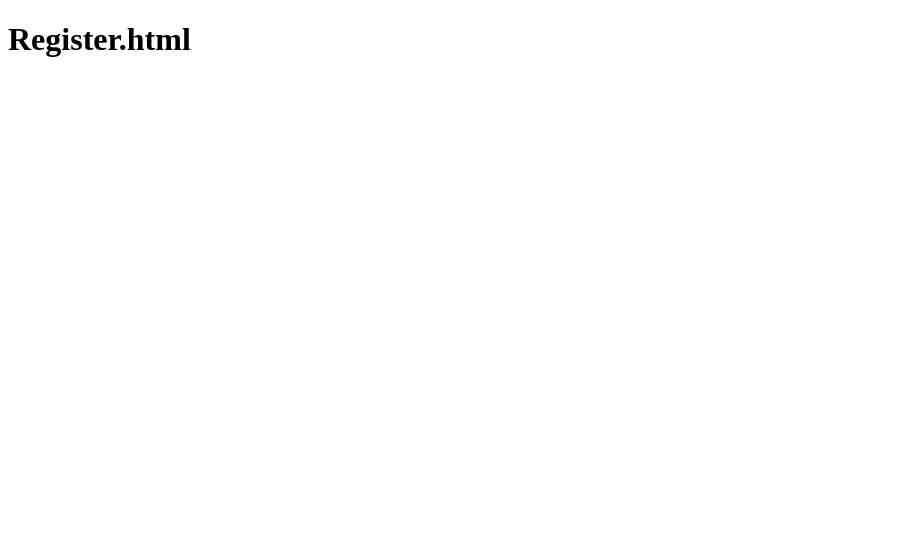
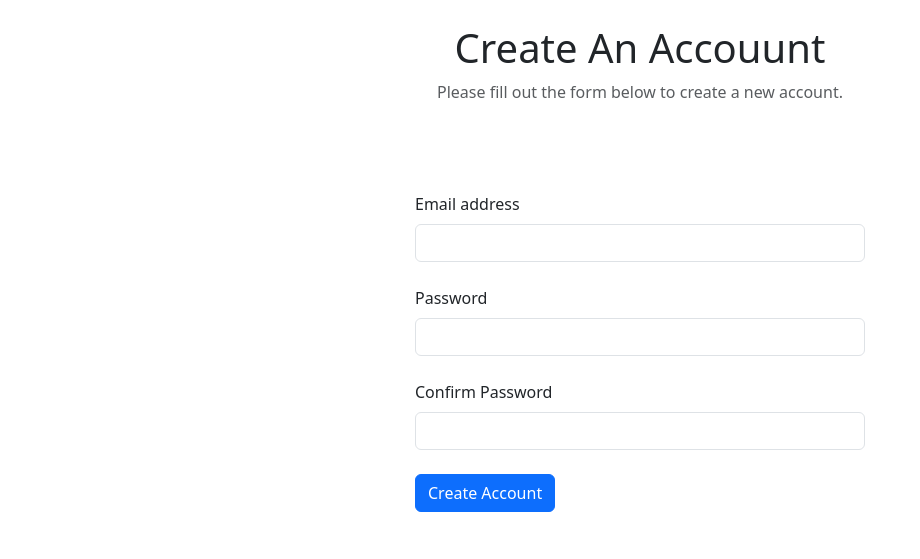
Before and after one commit to DanielGonzalezGil/Adv-Web-Dev-Final-Project, a Django app: page /register/ in a window 1280 px wide. Before the commit the part shown is almost empty. Shown: the top 559 px of the page, without its empty margins (0-920 px from the left). Run offline with Django 4.2, Linux system fonts and the light colour scheme.

Commit message:
updated front end

```diff
--- a/mydiary/Diary/models.py
+++ b/mydiary/Diary/models.py
@@ -4,7 +4,6 @@
 # Database schema for the Diary app
 
 
-# maybe add a PK?
 class DiaryEntry(models.Model):
     created_by = models.ForeignKey(
         User, on_delete=models.CASCADE, related_name="diary_entries"
--- a/mydiary/Diary/templates/register.html
+++ b/mydiary/Diary/templates/register.html
@@ -1,12 +1,44 @@
 {% load static %}
 
 <!DOCTYPE html>
-
 <html>
 <head>
-    <title>Register.html</title>
+    <meta charset="UTF-8">
+    <meta name="viewport" content="width=device-width, initial-scale=1.0">
+    <link href="https://cdn.jsdelivr.net/npm/bootstrap@5.3.3/dist/css/bootstrap.min.css" rel="stylesheet">
+    <title>Login.html</title>
 </head>
 <body>
-    <h1>Register.html</h1>
+
+    <div class="p-4 text-center">
+        <h1> Create An Accouunt </h1>
+        <p class="text-muted">Please fill out the form below to create a new account.</p>
+    </div>
+
+    <!--Div containing Form for allignment-->
+    <div class="container">
+        <div class="row justify-content-center">
+            <div class="col-6">
+
+                <!--Bootstarp Form-->
+                <form class="p-5 mx-auto d-block">
+                    <div class="mb-4">
+                        <label for="EmailAddress" class="form-label">Email address</label>
+                        <input type="email" class="form-control" id="EmailAddress" aria-describedby="emailHelp">
+                    </div>
+                    <div class="mb-4">
+                        <label for="InputPassword" class="form-label">Password</label>
+                        <input type="password" class="form-control" id="InputPassword">
+                    </div>
+                    <div class="mb-4">
+                        <label for="ConfirmPassword" class="form-label">Confirm Password</label>
+                        <input type="password" class="form-control" id="ConfirmPassword">
+                    </div>
+                    <button type="submit" class="btn btn-primary">Create Account</button>
+                </form>
+            </div>
+        </div>
+    </div>
+
 </body>
 </html>
```
Also changed, not shown: mydiary/Diary/templates/home.html (+1 -10 lines), README.md, mydiary/db.sqlite3.
